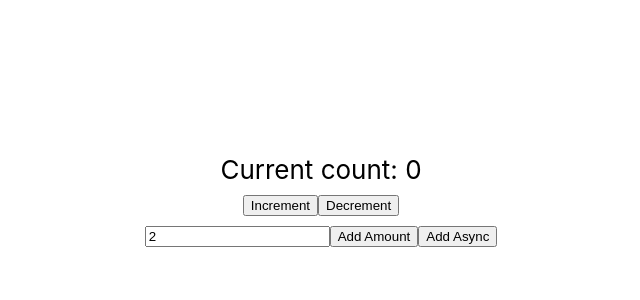
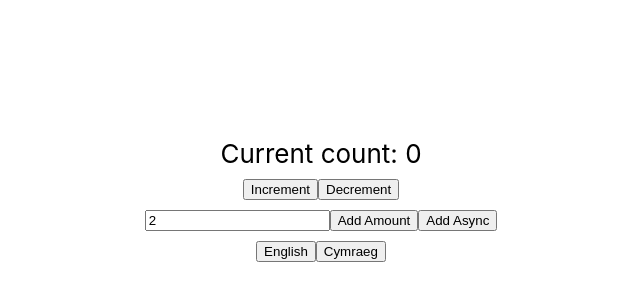
Before and after one commit to buglass/react-redux-learning, a React (Create React App) app in the folder react-redux-learning/: page / in a window 1280 px wide. Shown: the part 200-500 px from the top of the page, without its empty margins (319-959 px from the left). Built offline with nearby package versions, Linux system fonts and the light colour scheme.

Commit message:
Add internationalisation component

```diff
--- a/react-redux-learning/src/App.tsx
+++ b/react-redux-learning/src/App.tsx
@@ -1,6 +1,7 @@
 import React from 'react';
 import { CounterAdjustment } from './features/counter/components/CounterAdjustment';
 import { CounterDisplay } from './features/counter/components/CounterDisplay';
+import { InternationalisationComponent } from './features/internationalisation/InternationalisationComponent';
 import './App.css';
 
 function App() {
@@ -9,6 +10,7 @@ function App() {
       <header className="App-header">
         <CounterDisplay />
         <CounterAdjustment />
+        <InternationalisationComponent />
       </header>
     </div>
   );
--- /dev/null
+++ b/react-redux-learning/src/features/internationalisation/InternationalisationComponent.tsx
@@ -0,0 +1,10 @@
+import React from 'react';
+
+export function InternationalisationComponent () {
+  return (
+    <div>
+        <button>English</button>
+        <button>Cymraeg</button>
+    </div>
+  )
+}
```
